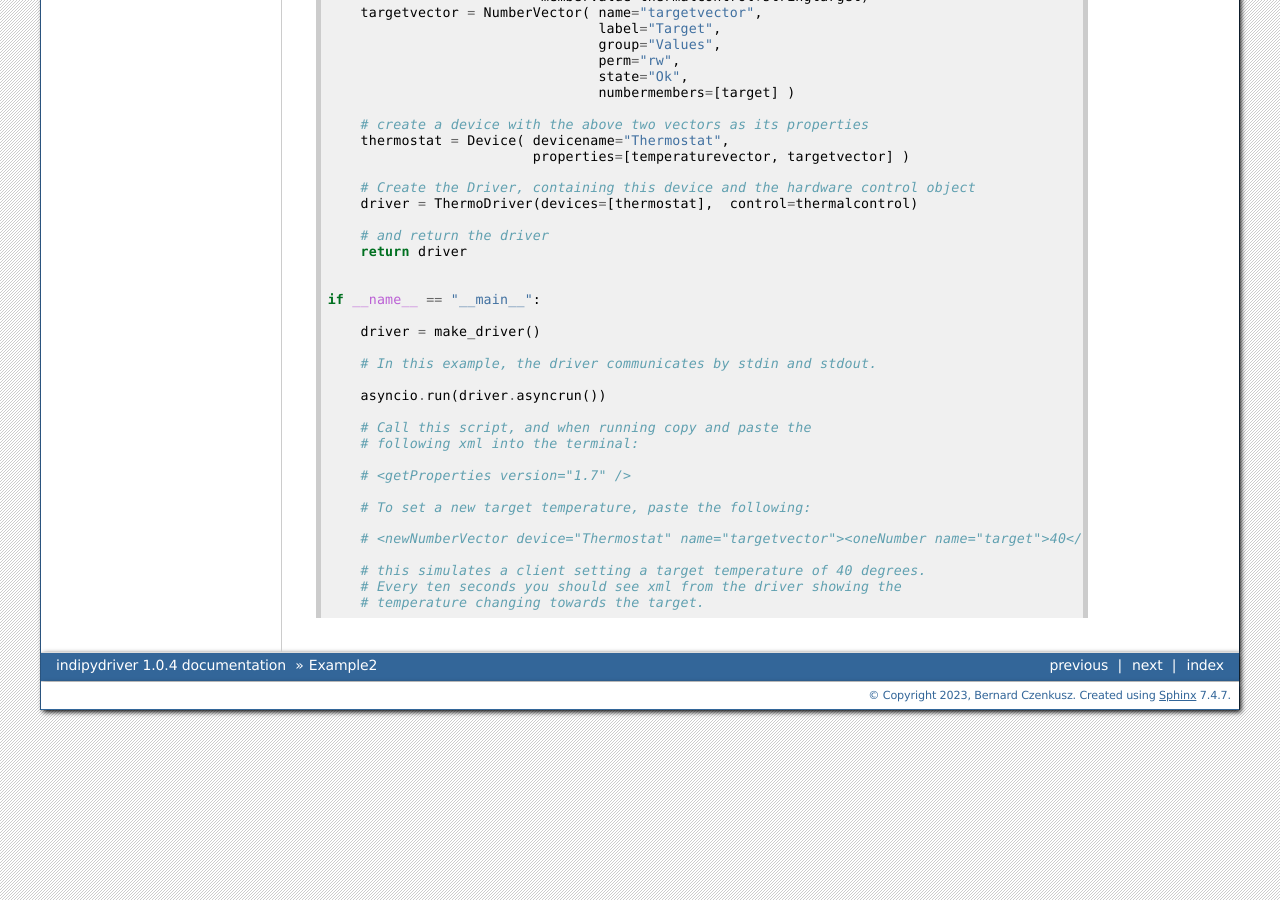
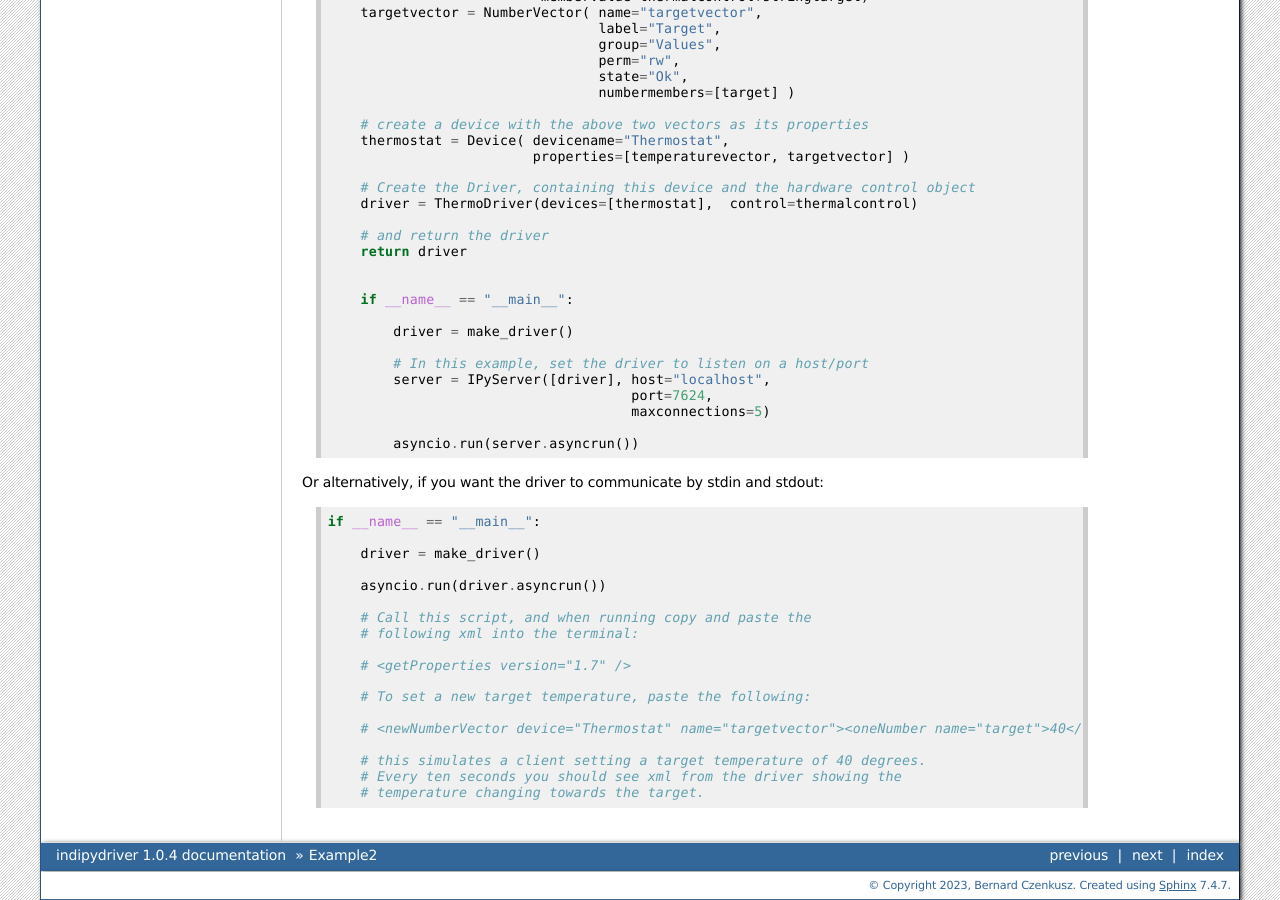
Before and after one commit to bernie-skipole/indipydriver, a Sphinx documentation site: the page built from docs/source/usage/example2.rst, in a window 1280 px wide and 900 px high, scrolled down 2142 px. Built offline with Sphinx 7.4.7, drawn with Linux system fonts in a browser that asks for light colours.

Commit message:
Further doc changes

```diff
--- a/docs/source/usage/example2.rst
+++ b/docs/source/usage/example2.rst
@@ -147,11 +147,24 @@ a 'newNumberVector', which causes the clientevent method to be called::
         return driver
 
 
+        if __name__ == "__main__":
+
+            driver = make_driver()
+
+            # In this example, set the driver to listen on a host/port
+            server = IPyServer([driver], host="localhost",
+                                         port=7624,
+                                         maxconnections=5)
+
+            asyncio.run(server.asyncrun())
+
+
+Or alternatively, if you want the driver to communicate by stdin and stdout::
+
+
     if __name__ == "__main__":
 
         driver = make_driver()
-
-        # In this example, the driver communicates by stdin and stdout.
 
         asyncio.run(driver.asyncrun())
 
```
